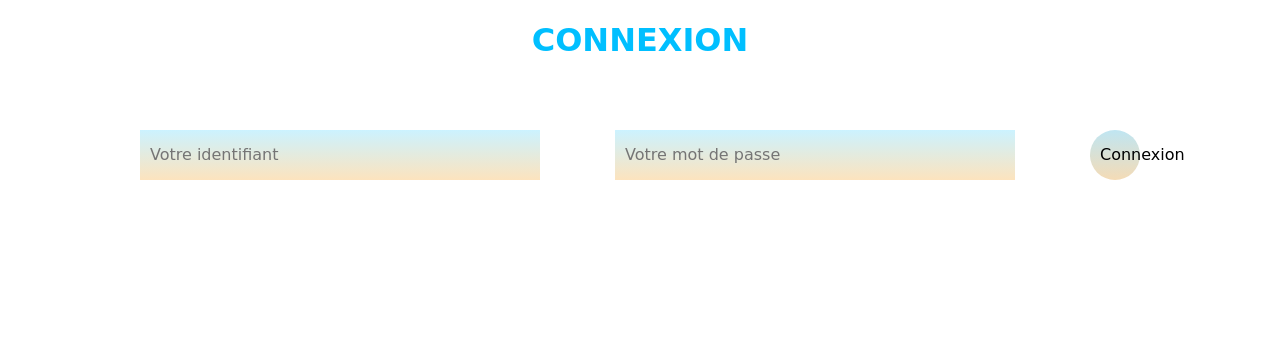
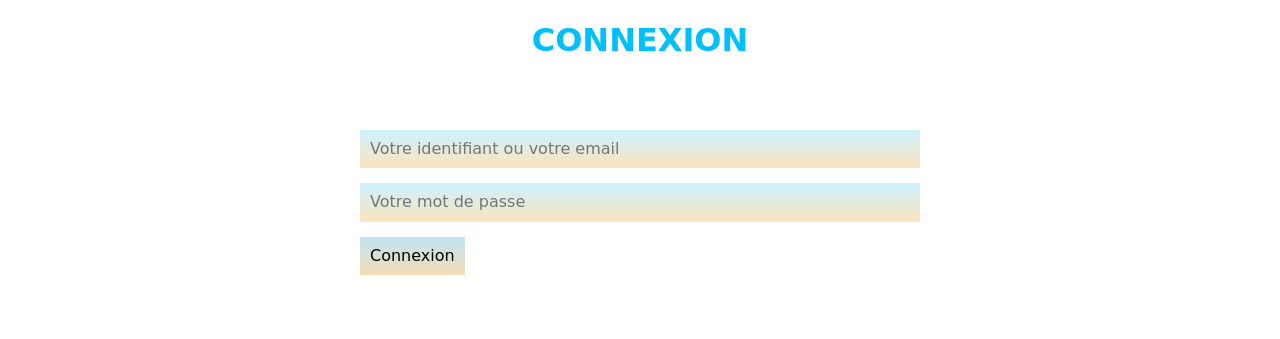
Before and after one commit to ecirtaeb/mystore, a PHP site: page /login.php in a window 1280 px wide. Shown: the part 98-437 px from the top of the page. Run offline with PHP 8.4, Linux system fonts and the light colour scheme; some web fonts are replaced.

Commit message:
quelques maj

```diff
--- a/public/catalogue.php
+++ b/public/catalogue.php
@@ -3,5 +3,4 @@ include '../services/mystoreServices.php';
 
 $products=allProducts();
 
-include  '../views/head.phtml.php';
 include '../views/catalogue.phtml.php';
--- a/public/css/mystore.css
+++ b/public/css/mystore.css
@@ -95,8 +95,6 @@ nav a {
 
 nav {
 
-	/*width : 75%;*/
-	/*border : 8px solid BurlyWood;*/
 	background-color : rgba(0,191,255,0.2);
 	background-image: linear-gradient( rgba(0,191,255,0.2), rgba(250,200,125,0.5));
 	padding : 30px 150px;
@@ -120,8 +118,6 @@ nav {
 form {
 	margin-top : 15px;
 		padding : 50px;
-
-
 }
 
 form.flex {
@@ -150,7 +146,7 @@ form input {
 	width : 40%;
 }
 
-form button {
+button.rech {
 
 	border-radius : 50%;
 	height : 50px;
@@ -193,7 +189,7 @@ form button {
     LOGIN
 *****************
 */
-a.login, button#login {
+form>button#login {
 
 	margin-bottom: 15px;
 	background-image: linear-gradient(rgba(0,191,255,0.2), rgba(250,200,125,0.5));
@@ -201,3 +197,12 @@ a.login, button#login {
 	border : none;
 	padding : 10px;
 }
+
+form.login {
+	width : 60%;
+	margin : 0 auto;
+}
+
+form.login input {
+	width : 100%;
+}
--- a/public/login.php
+++ b/public/login.php
@@ -1,5 +1,4 @@
 <?php
 include '../services/mystoreServices.php';
 
-include '../views/head.phtml.php';
 include '../views/login.phtml.php';
--- a/services/mystoreServices.php
+++ b/services/mystoreServices.php
@@ -9,16 +9,16 @@ function connexion() {
 
 	$user ='root';
 	$password ='troiswa';
-//	$password= '';
+	$password= '';
 	$db = new PDO('mysql:host=localhost;dbname=mystore', $user, $password);
 	$db->exec('SET NAMES UTF8');
 	return $db;
 }
 
-function login($ident) {
+function login($ident,$mdp) {
 
 	$db = connexion();
-	$select = "SELECT * FROM user where login = '{$ident}'" ;
+	$select = "SELECT * FROM user where (login = '{$ident}' or mail = '{$ident}') and password = '{$mdp}'" ;
 	pre($select);
 	$user = [];
 	$statement = $db->prepare($select);
--- a/views/index.phtml.php
+++ b/views/index.phtml.php
@@ -1,3 +1,4 @@
+<?php include 'head.phtml.php'; ?>
 <body >
 	<head>
 		<nav class="flex">
--- a/views/login.phtml.php
+++ b/views/login.phtml.php
@@ -1,3 +1,4 @@
+<?php include 'head.phtml.php'; ?>
 <body>
 	<head>
 		<nav class="flex">
@@ -9,8 +10,8 @@
 	<main class="container">
 		<h1>CONNEXION</h1>
 		<form method="POST" action="loginUser.php" class="flex login">
-			<input type="text" id="login" name="login" placeholder="Votre identifiant">
-			<input type="text" id="psw" name="passe" placeholder="Votre mot de passe">
+			<input type="text" name="login" placeholder="Votre identifiant ou votre email">
+			<input type="text" name="passe" placeholder="Votre mot de passe">
 			<button type="submit" id="login">Connexion</button>
 		</form>
 	</main>
```
Also changed, not shown: public/loginUser.php (+12 -4 lines), views/catalogue.phtml.php (+10 -3 lines), views/returnRecherche.phtml.php (+9 -4 lines).
